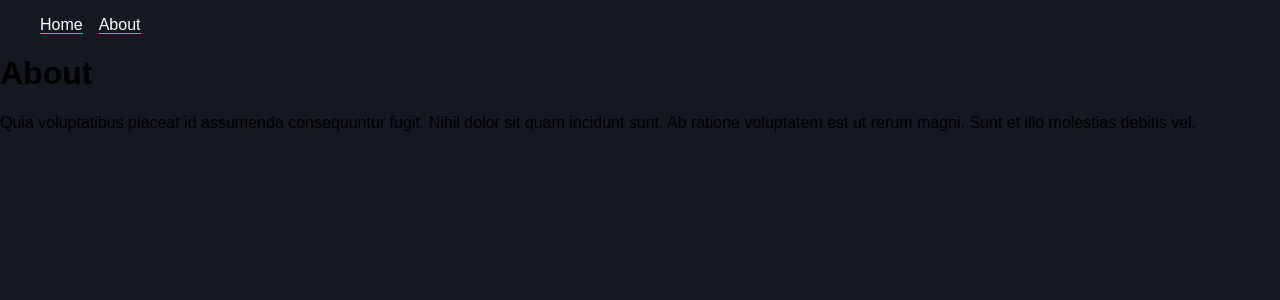
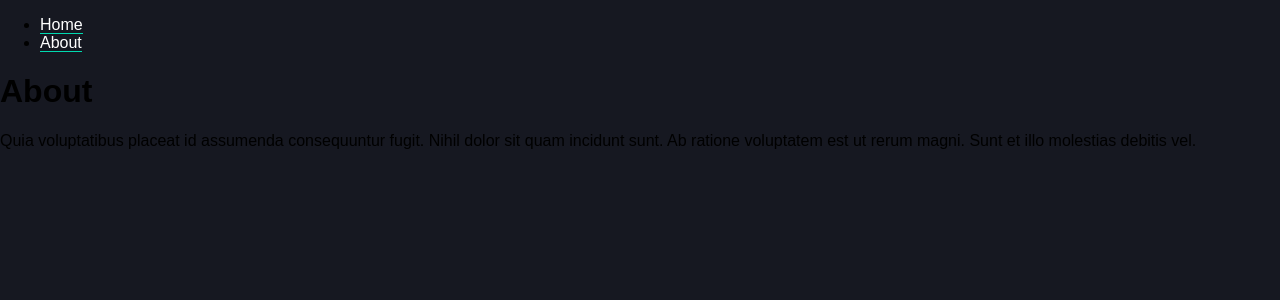
Before and after one commit to knowler/netlify-next-example, a Next.js app: page /about in a window 1280 px wide. Shown: the top 300 px of the page. Built offline with nearby package versions, Linux system fonts and the light colour scheme.

Commit message:
Add missing list items from menu

```diff
--- a/components/Menu.js
+++ b/components/Menu.js
@@ -33,7 +33,11 @@ const menu = [
 export const Menu = () => (
   <nav>
     <ul display='flex' listStyle='none' pl={0} my={0}>
-      {menu.map((item, key) => <PageLink key={key} href={item.uri} label={item.name} />)}
+      {menu.map((item, key) => (
+        <li key={key}>
+          <PageLink key={key} href={item.uri} label={item.name} />
+        </li>
+      ))}
     </ul>
   </nav>
 )
```
